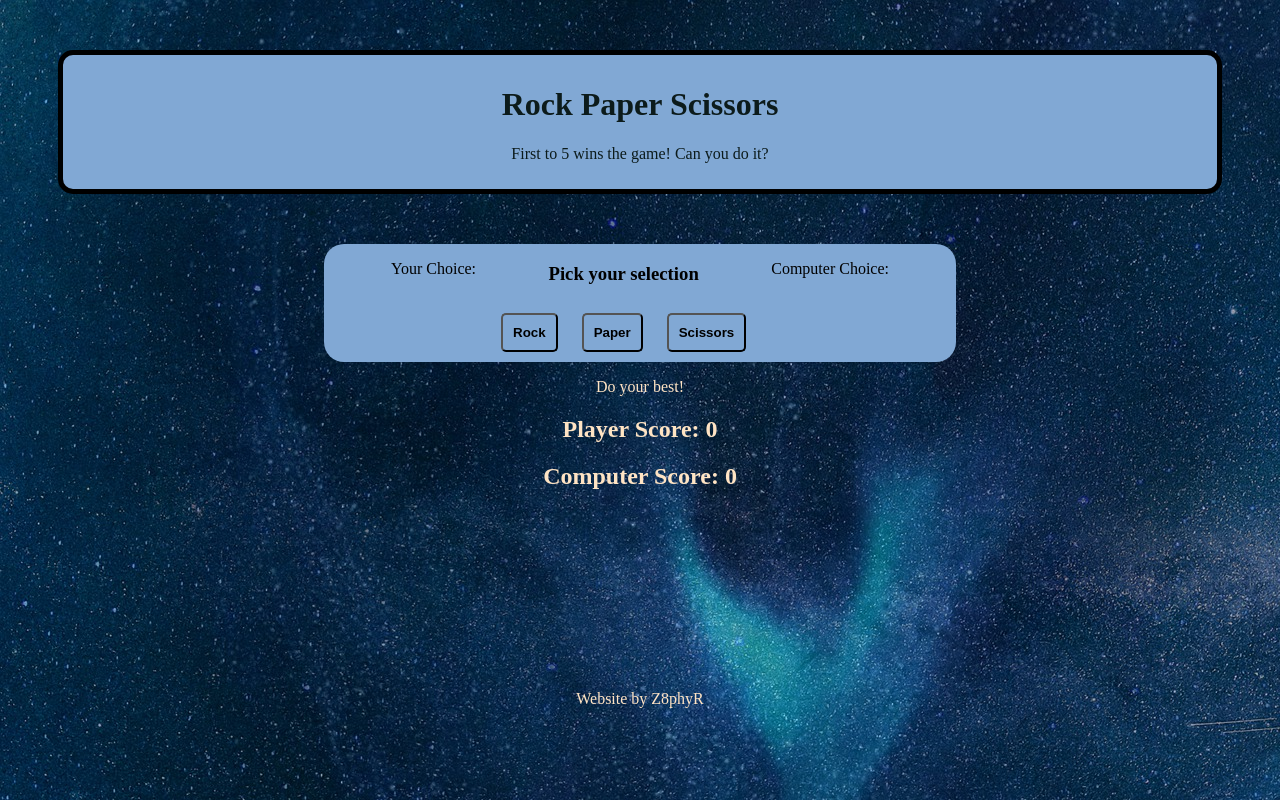
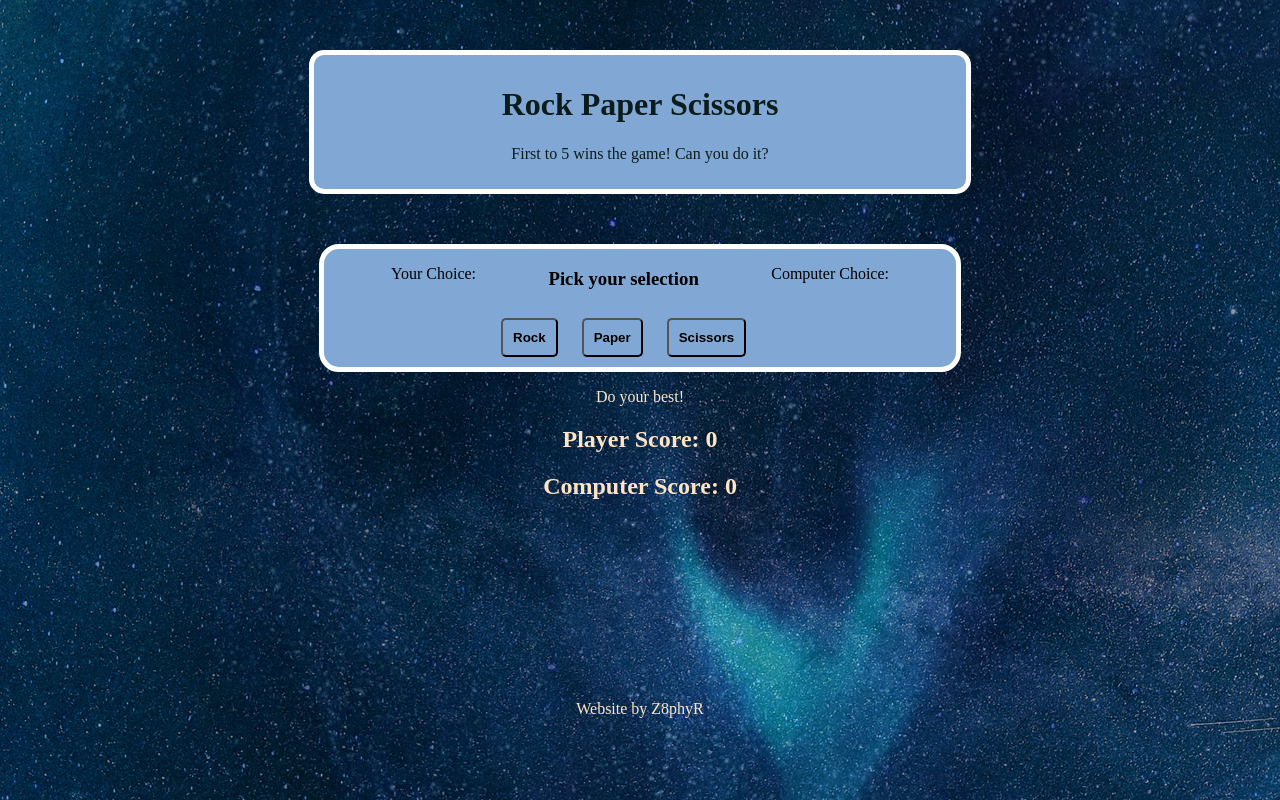
Before and after one commit to Z8phyR/rock-paper-scissors, a plain HTML site: page index.html in a window 1280 px wide. Drawn offline with Linux system fonts and the light colour scheme.

Commit message:
Update styles border and margin

```diff
--- a/style.css
+++ b/style.css
@@ -12,9 +12,13 @@ html {
 .heading {
     background-color: rgb(129, 168, 212);
     color:rgb(12, 27, 27);
-    border: solid 5px black;
+    border: solid 5px white;
     border-radius: 15px;
-    margin: 50px;
+    max-width: 50%;
+    margin: auto;
+    margin-top: 50px;
+    margin-bottom: 50px;
+
     padding: 10px;
     z-index: 5;
 
@@ -40,6 +44,7 @@ button {
     background-color: rgb(129, 168, 212);
     border-radius: 20px;
     color:black;
+    border: solid 5px white;
 
 }
 
```
